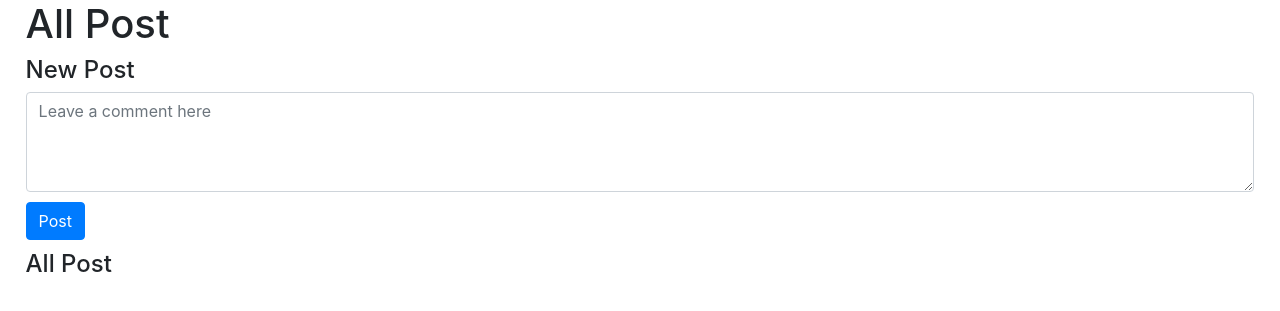
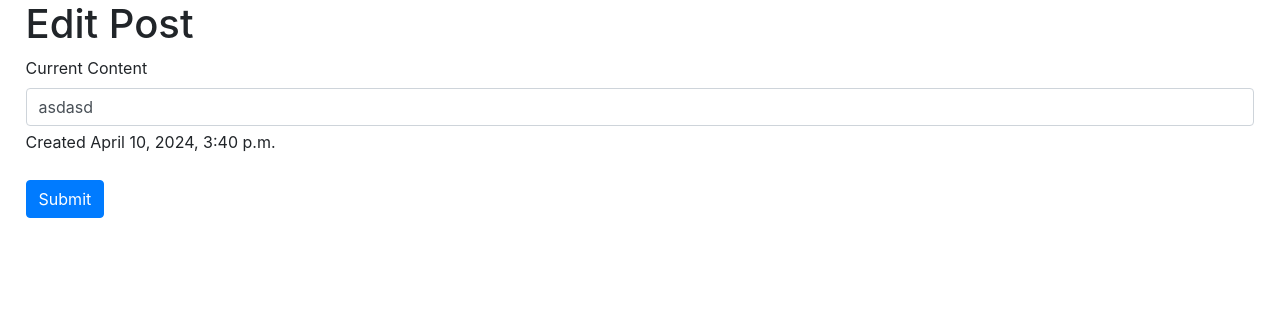
Before and after one commit to brianle66/webprogramming, a Django app: page /editpost/6 in a window 1280 px wide. Shown: the part 82-393 px from the top of the page. Run offline with Django 3.2, Linux system fonts and the light colour scheme; a user stored in the database is signed in; data comes from the database, SQL or seed files in the repository; both versions use the stored data as it was after the commit; some libraries are stand-ins or nearby versions.

Commit message:
done editpost

```diff
--- /dev/null
+++ b/project4/network/templates/network/editpost.html
@@ -0,0 +1,15 @@
+{% extends "network/layout.html" %}
+
+{% block body %}
+    <h1>Edit Post</h1>
+    <form method="POST">
+    {%csrf_token%}
+        <div class="mb-3">
+          <label class="form-label">Current Content</label>
+          <input type="content" class="form-control" name="newcontent" value="{{post.content}}">
+          <div id="emailHelp" class="form-text">Created {{post.date_posted}}</div>
+        </div>
+
+        <button type="submit" class="btn btn-primary">Submit</button>
+    </form>
+{% endblock %}
--- a/project4/network/templates/network/layout.html
+++ b/project4/network/templates/network/layout.html
@@ -6,6 +6,7 @@
         <title>{% block title %}Social Network{% endblock %}</title>
         <link rel="stylesheet" href="https://stackpath.bootstrapcdn.com/bootstrap/4.4.1/css/bootstrap.min.css" integrity="sha384-Vkoo8x4CGsO3+Hhxv8T/Q5PaXtkKtu6ug5TOeNV6gBiFeWPGFN9MuhOf23Q9Ifjh" crossorigin="anonymous">
         <link href="{% static 'network/styles.css' %}" rel="stylesheet">
+        <script src="{% static 'network/main.js' %}"></script>
     </head>
     <body>
 
--- a/project4/network/views.py
+++ b/project4/network/views.py
@@ -1,9 +1,10 @@
 from django.contrib.auth import authenticate, login, logout
 from django.db import IntegrityError
-from django.http import HttpResponse, HttpResponseRedirect
+from django.http import HttpResponse, HttpResponseRedirect, JsonResponse
 from django.shortcuts import render, redirect
 from django.urls import reverse
 from .models import Post, User
+import json
 
 def index(request):
     user = request.user
@@ -12,15 +13,18 @@ def index(request):
         'allposts' : all_posts
     })
 
+
 def edit_post(request, id):
+    current_post = Post.objects.get(pk=id)
     if request.method == 'GET':
-        return render(request, 'network/index.html')
-    if request.method == 'POST':
-        current_post = request.user.posts.get(pk=id)
-        new_content = request.POST['newcontent']
-        current_post.content = new_content
+        return render(request, 'network/editpost.html', {
+            'post': current_post
+        })
+    elif request.method == 'POST':
+        current_post.content = request.POST['newcontent']
         current_post.save()
-        return HttpResponseRedirect(reverse(index))
+        return HttpResponseRedirect(reverse('index'))
+
 
 def newpost(request):
     if request.method == 'POST':
```
Also changed, not shown: project4/network/static/network/main.js (deleted, +0 -54 lines), project4/db.sqlite3, 1 other file.
